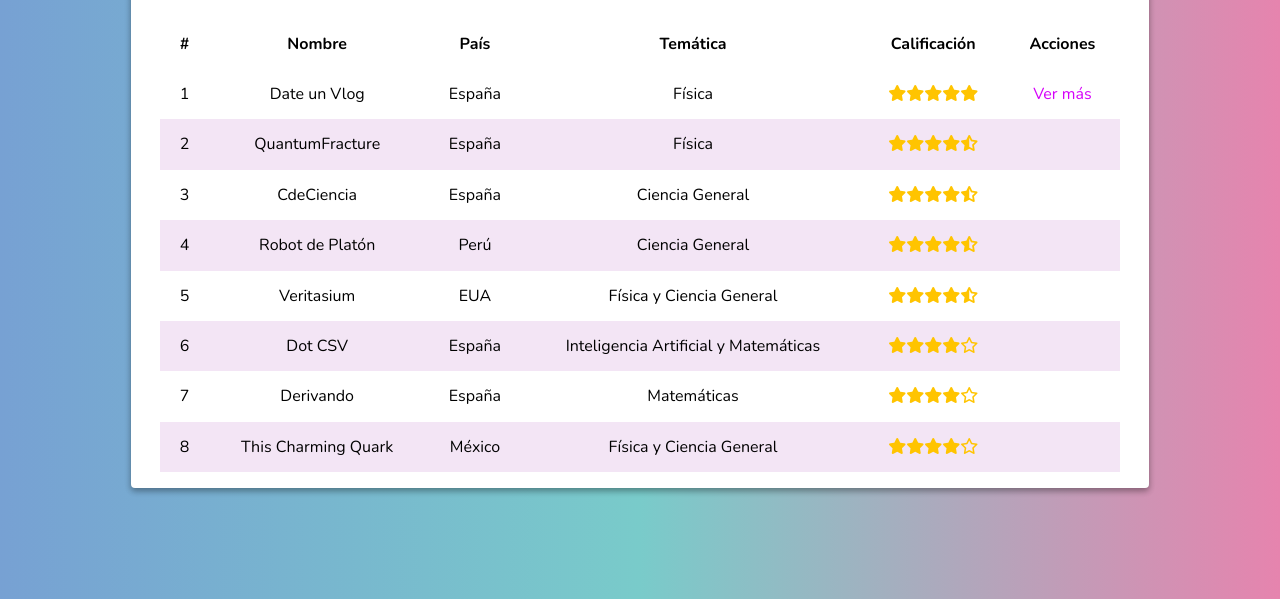
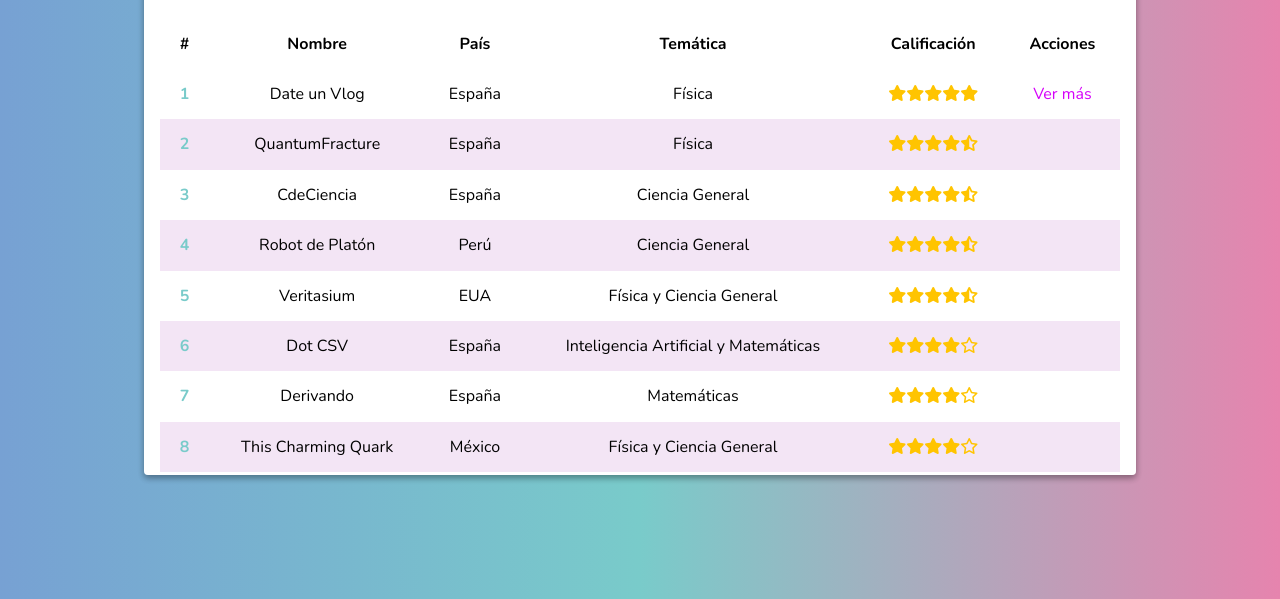
Before and after one commit to jalopezgarcia01/jalopezgarcia01.github.com, a plain HTML site: page CanalesCientíficos/index.html in a window 1280 px wide. Shown: the part 201-800 px from the top of the page. Drawn offline with nearby package versions, Linux system fonts and the light colour scheme.

Commit message:
Actualizamos algunas caracteristicas en padding

```diff
--- a/CanalesCientíficos/assets/css/main.css
+++ b/CanalesCientíficos/assets/css/main.css
@@ -13,6 +13,9 @@
     color: #d500f9;
 }
 
+img{
+    max-width: 100%;
+}
 a:hover{
     opacity: 0.6;
 }
@@ -64,7 +67,7 @@
     background-color: #79CBCA;
     color: white;
     /*padding: 1em 2em 3em 4em;*/
-    padding: 10px;
+    padding: 0.5em;
     border-radius: 4px;
     /*
     border-top-left-radius: 2em;
@@ -95,9 +98,27 @@
     box-shadow: 0 3px 6px rgba(0, 0, 0, 0.16), 0 3px 6px rgba(0, 0, 0, 0.23);
     border-radius: 4px;
     position: relative;
-    padding: 1.8em;
+    overflow: scroll;
+    /*
+    overflow-y: scroll;
+    overflow-x: hidden;
+    */
 }
-
+.content{
+    padding: 1em;
+}
+td{
+    display: block;
+    width: 100%;
+}
+td:nth-of-type(1){
+    font-size: 1.5em;
+    font-weight: bold;
+    color: #79CBCA;
+}
+th{
+    display: none;
+}
 .actions{
     position: absolute;
     top: 1em;
@@ -122,6 +143,8 @@
     font-weight: bold;
     color: #79CBCA;
     font-size: 1.2em;
+    margin-top: 2em;
+    display: inline-block;
 }
 
 .main-image{
@@ -134,3 +157,25 @@
     border:solid 1px;
 }
 */
+@media(min-width:900px){
+    th{
+        display: table-cell;
+    }
+    td{
+        width: auto;
+        display: table-cell;
+    }
+    td:nth-of-type(1){
+        font-size: 1em;
+    }
+    .content{
+        padding: 1.8;
+    }
+}
+
+
+@media(min-heigth:550px){
+    .content{
+        height: 550px;
+    }
+}
--- a/CanalesCientíficos/index.html
+++ b/CanalesCientíficos/index.html
@@ -4,6 +4,7 @@
     <meta charset="UTF-8">
     <meta name="viewport" content="width=device-width, initial-scale=1.0">
     <title>Los mejores canales de YouTube Cientifico</title>
+    <link rel="stylesheet" href="https://cdnjs.cloudflare.com/ajax/libs/animate.css/4.0.0/animate.min.css">
     <script src="https://kit.fontawesome.com/1c94492ba2.js" crossorigin="anonymous"></script>
     <link href="https://fonts.googleapis.com/css2?family=Nunito:ital,wght@0,400;0,700;1,200&display=swap" rel="stylesheet">
     <link rel="stylesheet" href="./assets/css/normalize.css">
@@ -13,7 +14,7 @@
 </head>
 <body>
    <div class="container">
-       <div class="content">
+       <div class="content animate fadeInTopRight">
         <header>
             <h1 class="title">
                 Los mejores canales de YouTube Científico
```
Also changed, not shown: CanalesCientíficos/Canales/Date_un_Vlog.html (+1 -0 lines), CanalesCientíficos/javascript/main.js (added).
